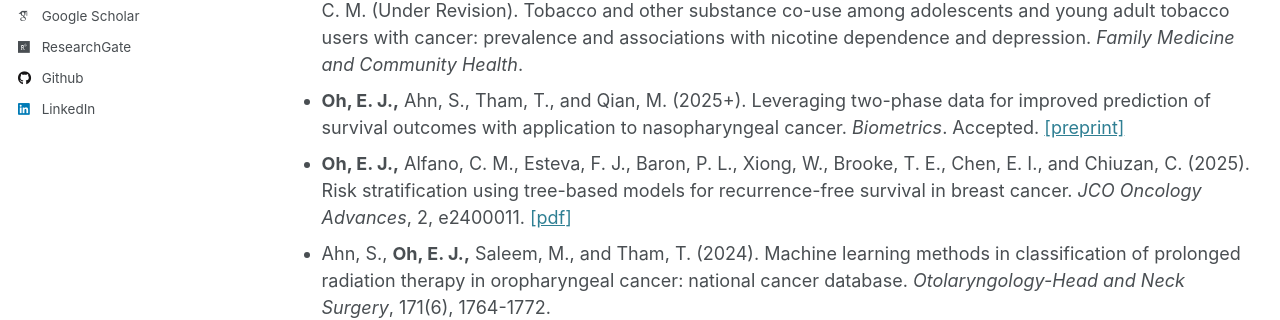
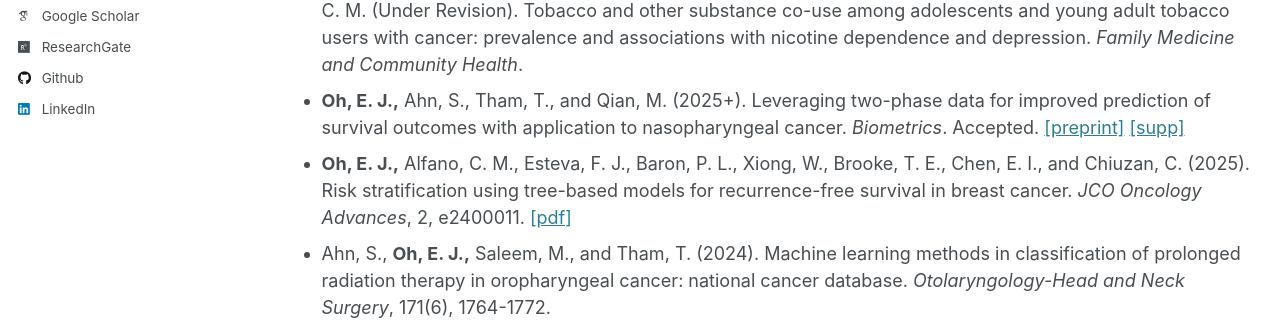
Before and after one commit to oheunj/oheunj.github.io, a Jekyll site: the page built from _pages/publications.md, in a window 1280 px wide and 900 px high. Shown: the part 437-757 px from the top of the window. Built offline with Jekyll 4.4.1, drawn with Linux system fonts in a browser that asks for light colours; some web fonts are replaced.

Commit message:
Update publications.md

```diff
--- a/_pages/publications.md
+++ b/_pages/publications.md
@@ -15,7 +15,7 @@
 * Tham, T., Kim, A. H., Wilensky, J., Tsang, C., Giannaris, P. S., Wang, B. Y., Panara, K., Christian, Z., Kuan, E. C., Papagiannopoulos, P., Tajudeen, B., Eide, J. G., Craig, J. R., Kshirsagar, R. S., Locke, T. B., Ahn, S., __Oh, E. J.,__ Fastenberg, J. H., ..., Tong, C. C. L. (Submitted). Frontal sinus inverted papilloma: surgical challenges and outcomes of a multi-institutional cohort.
 * Ahn, S., and __Oh, E. J.__ (Submitted). A network-guided partially penalized regression with application to proteomics data. [[preprint]](https://arxiv.org/pdf/2505.22986)
 * Siembida, E. J., Greene, B., __Oh, E. J.,__ Wiseman, K. P., Basile, M., Vadhan, N. P., Diefenbach, M. A., and Alfano, C. M. (Under Revision). Tobacco and other substance co-use among adolescents and young adult tobacco users with cancer: prevalence and associations with nicotine dependence and depression. _Family Medicine and Community Health_.
-* __Oh, E. J.,__ Ahn, S., Tham, T., and Qian, M. (2025+). Leveraging two-phase data for improved prediction of survival outcomes with application to nasopharyngeal cancer. _Biometrics_. Accepted. [[preprint]](https://arxiv.org/pdf/2503.16732)
+* __Oh, E. J.,__ Ahn, S., Tham, T., and Qian, M. (2025+). Leveraging two-phase data for improved prediction of survival outcomes with application to nasopharyngeal cancer. _Biometrics_. Accepted. [[preprint]](https://arxiv.org/pdf/2503.16732) [[supp]](https://oheunj.github.io/files/BIOM_SuppMaterials_TwoPhaseSurv.pdf)
 * __Oh, E. J.,__ Alfano, C. M., Esteva, F. J., Baron, P. L., Xiong, W., Brooke, T. E., Chen, E. I., and  Chiuzan, C. (2025). Risk stratification using tree-based models for recurrence-free survival in breast cancer. _JCO Oncology Advances_, 2, e2400011. [[pdf]](https://ascopubs.org/doi/pdfdirect/10.1200/OA.24.00011)
 * Ahn, S., __Oh, E. J.,__ Saleem, M., and Tham, T. (2024). Machine learning methods in classification of prolonged radiation therapy in oropharyngeal cancer: national cancer database. _Otolaryngology-Head and Neck Surgery_, 171(6), 1764-1772.
 * Overdevest, J., Irace, A. L., Mazzanti, V., __Oh, E. J.,__ Joseph, P. V., Devanand, D. P., Bitan, Z. C., Hod, E. A., Gudis, D. A., and Chiuzan, C. (2022). Chemosensory deficits are best predictor of serologic response among individuals infected with SARS-CoV-2. _PLoS ONE_, 17(12), e0274611.
```
